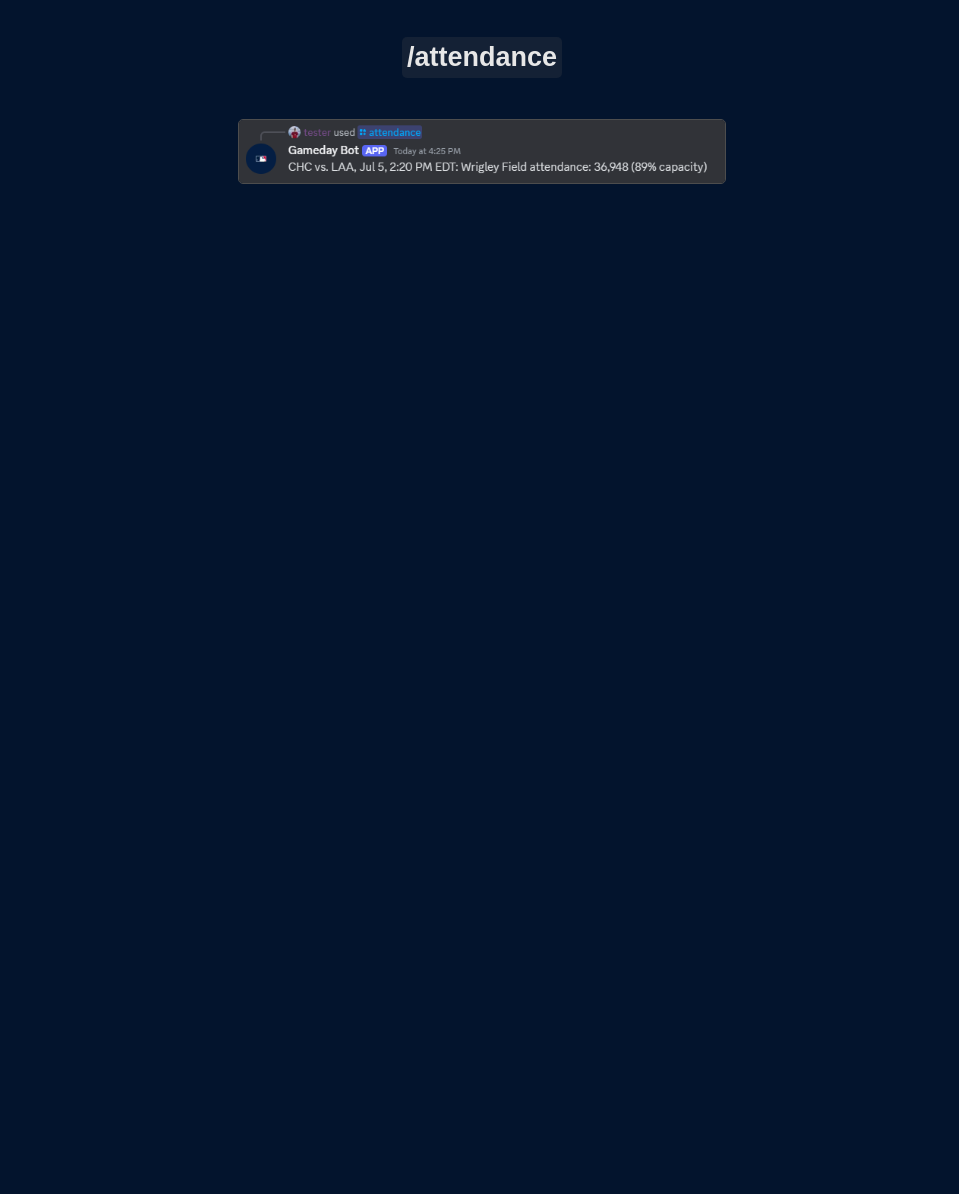
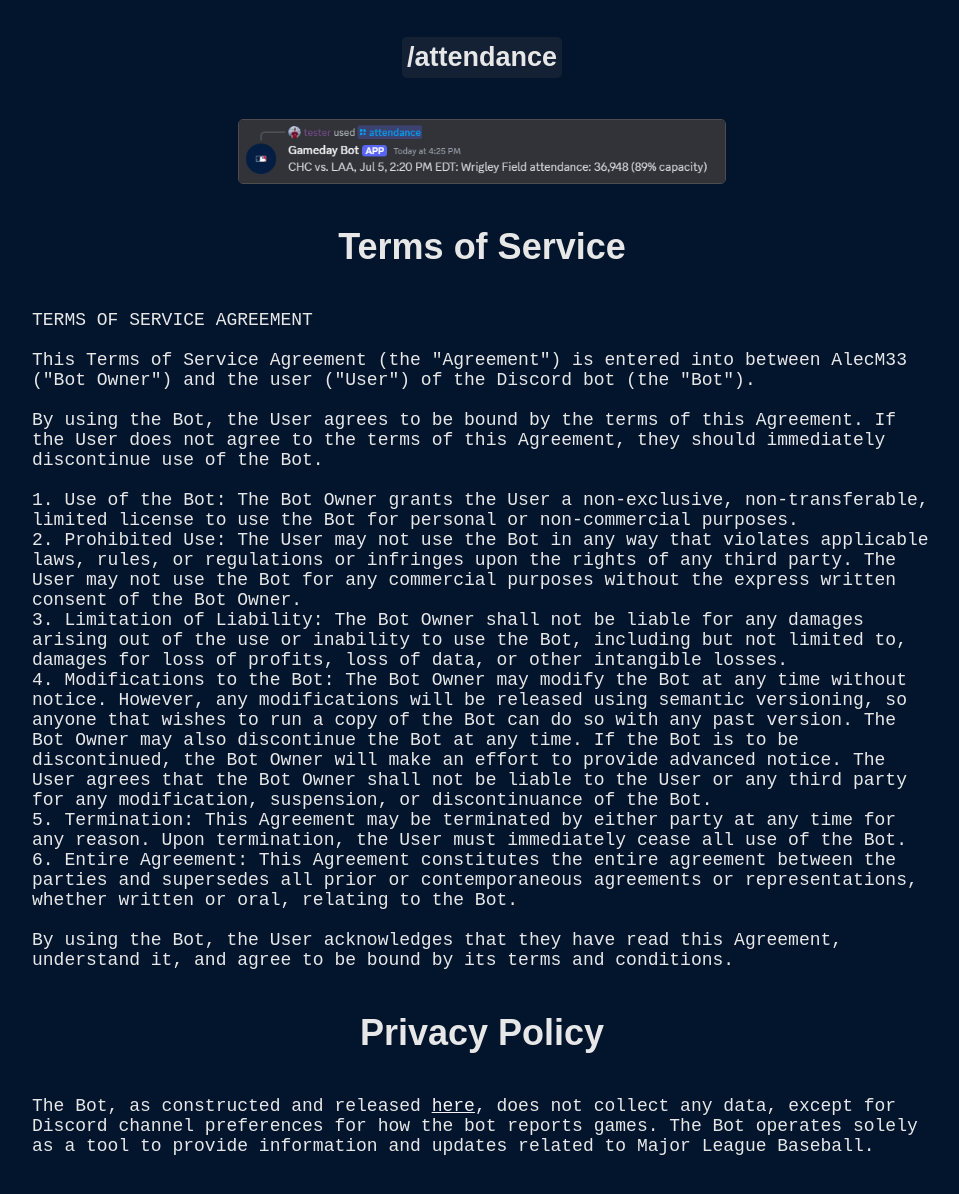
Before and after one commit to AlecM33/mlb-gameday-bot, a website: page docs/index.html in a window 1280 px wide. Shown: the part 9551-10745 px from the top of the page, without its empty margins (158-1117 px from the left). Before the commit the page ends 9799 px from the top, so only its background shows below. Drawn offline with Linux system fonts and the light colour scheme.

Commit message:
terms of service and privacy policy for app verification

```diff
--- a/docs/index.html
+++ b/docs/index.html
@@ -65,6 +65,9 @@
     }
     #header h1 {
         margin: 0;
+    }
+    pre {
+        white-space: pre-line;
     }
     </style>
 </head>
@@ -146,5 +149,24 @@
     <img class="bot-demo-img" alt="weather" src="./images/screenshots/weather.png"/>
     <h2 id="attendance" class="command-header">/attendance</h2>
     <img class="bot-demo-img" alt="attendance" src="images/screenshots/attendance.png"/>
+    <h1 id="terms-of-service">Terms of Service</h1>
+    <pre>    TERMS OF SERVICE AGREEMENT
+
+    This Terms of Service Agreement (the "Agreement") is entered into between AlecM33 ("Bot Owner") and the user ("User") of the Discord bot (the "Bot").
+
+    By using the Bot, the User agrees to be bound by the terms of this Agreement. If the User does not agree to the terms of this Agreement, they should immediately discontinue use of the Bot.
+
+    1. Use of the Bot: The Bot Owner grants the User a non-exclusive, non-transferable, limited license to use the Bot for personal or non-commercial purposes.
+    2. Prohibited Use: The User may not use the Bot in any way that violates applicable laws, rules, or regulations or infringes upon the rights of any third party. The User may not use the Bot for any commercial purposes without the express written consent of the Bot Owner.
+    3. Limitation of Liability: The Bot Owner shall not be liable for any damages arising out of the use or inability to use the Bot, including but not limited to, damages for loss of profits, loss of data, or other intangible losses.
+    4. Modifications to the Bot: The Bot Owner may modify the Bot at any time without notice. However, any modifications will be released using semantic versioning, so anyone that wishes to run a copy of the Bot can do so with any past version. The Bot Owner may also discontinue the Bot at any time. If the Bot is to be discontinued, the Bot Owner will make an effort to provide advanced notice. The User agrees that the Bot Owner shall not be liable to the User or any third party for any modification, suspension, or discontinuance of the Bot.
+    5. Termination: This Agreement may be terminated by either party at any time for any reason. Upon termination, the User must immediately cease all use of the Bot.
+    6. Entire Agreement: This Agreement constitutes the entire agreement between the parties and supersedes all prior or contemporaneous agreements or representations, whether written or oral, relating to the Bot.
+
+    By using the Bot, the User acknowledges that they have read this Agreement, understand it, and agree to be bound by its terms and conditions.
+    </pre>
+    <h1 id="privacy-policy">Privacy Policy</h1>
+    <pre>The Bot, as constructed and released <a href="https://github.com/AlecM33/mlb-gameday-bot">here</a>, does not collect any data, except for Discord channel preferences for how the bot reports games. The Bot operates solely as a tool to provide information and updates related to Major League Baseball.
+    </pre>
 </body>
 </html>
```
